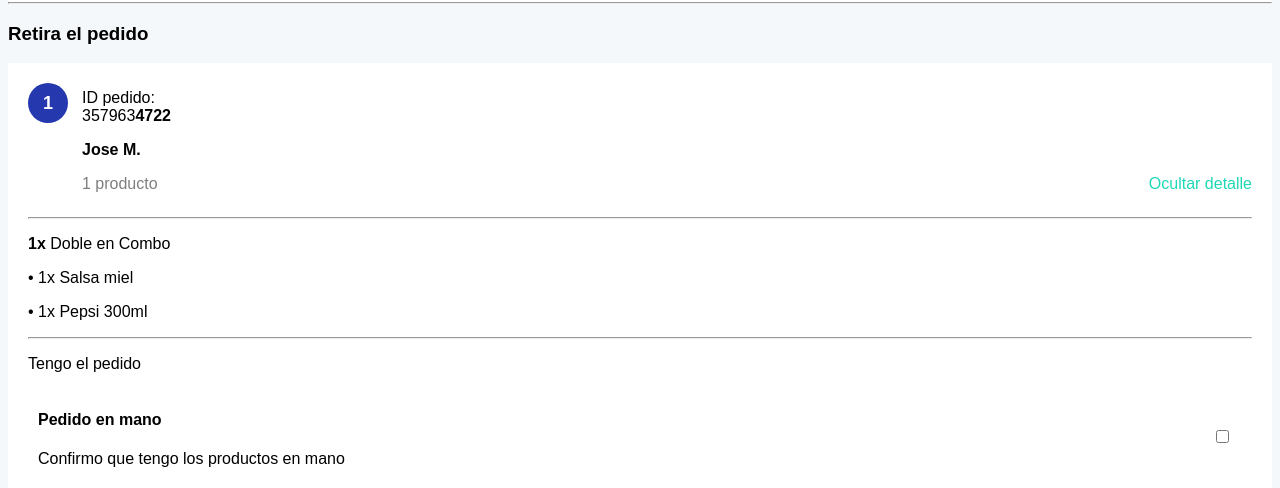
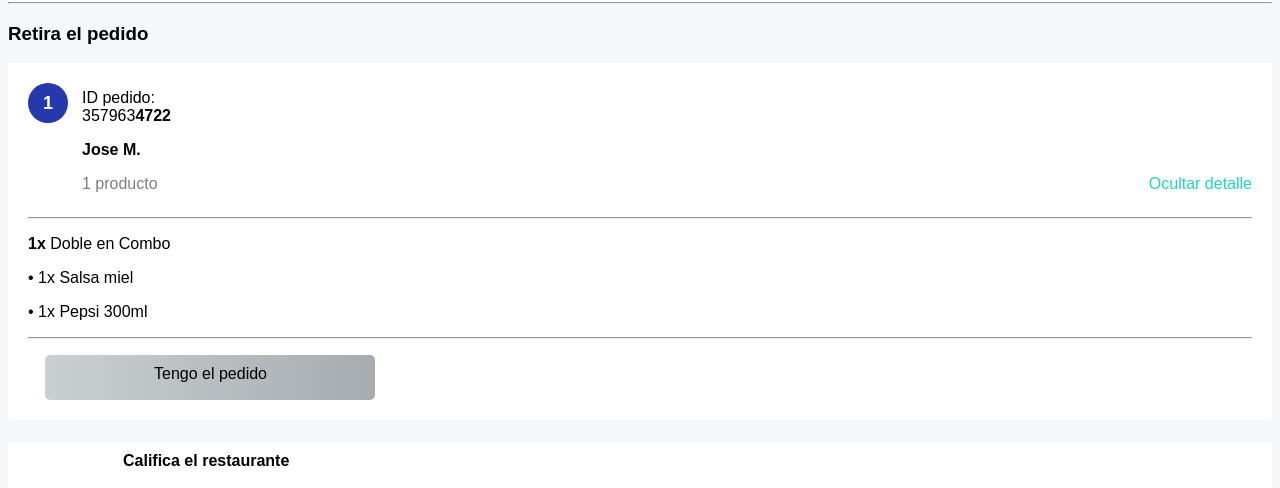
Before and after one commit to DeivisMillan/Hugjuan, a plain HTML site: page index.html in a window 1280 px wide. Shown: the part 288-776 px from the top of the page. Drawn offline with Linux system fonts and the light colour scheme.

Commit message:
Update styles.css

```diff
--- a/styles.css
+++ b/styles.css
@@ -321,10 +321,26 @@ p .negro{
 .cantidad{
   font-weight: bold;
 }
+.confirma2 {
+  width: 330px;
+  height: 45px;
+  background: linear-gradient(to right,#CACFD2,
+#A6ACAF );
+  margin-left: 17px;
+  border-radius: 5px;
+
+}
+
+.confirma2 p{
+  padding-top: 10px;
+  padding-left: 109px;
+
+}
+
 
 
 .confirma{
-  display: grid;
+  display: none;
   grid-template-columns: 4fr  1fr;
   border-radius: 5px;
   margin-bottom: 10px;
```
